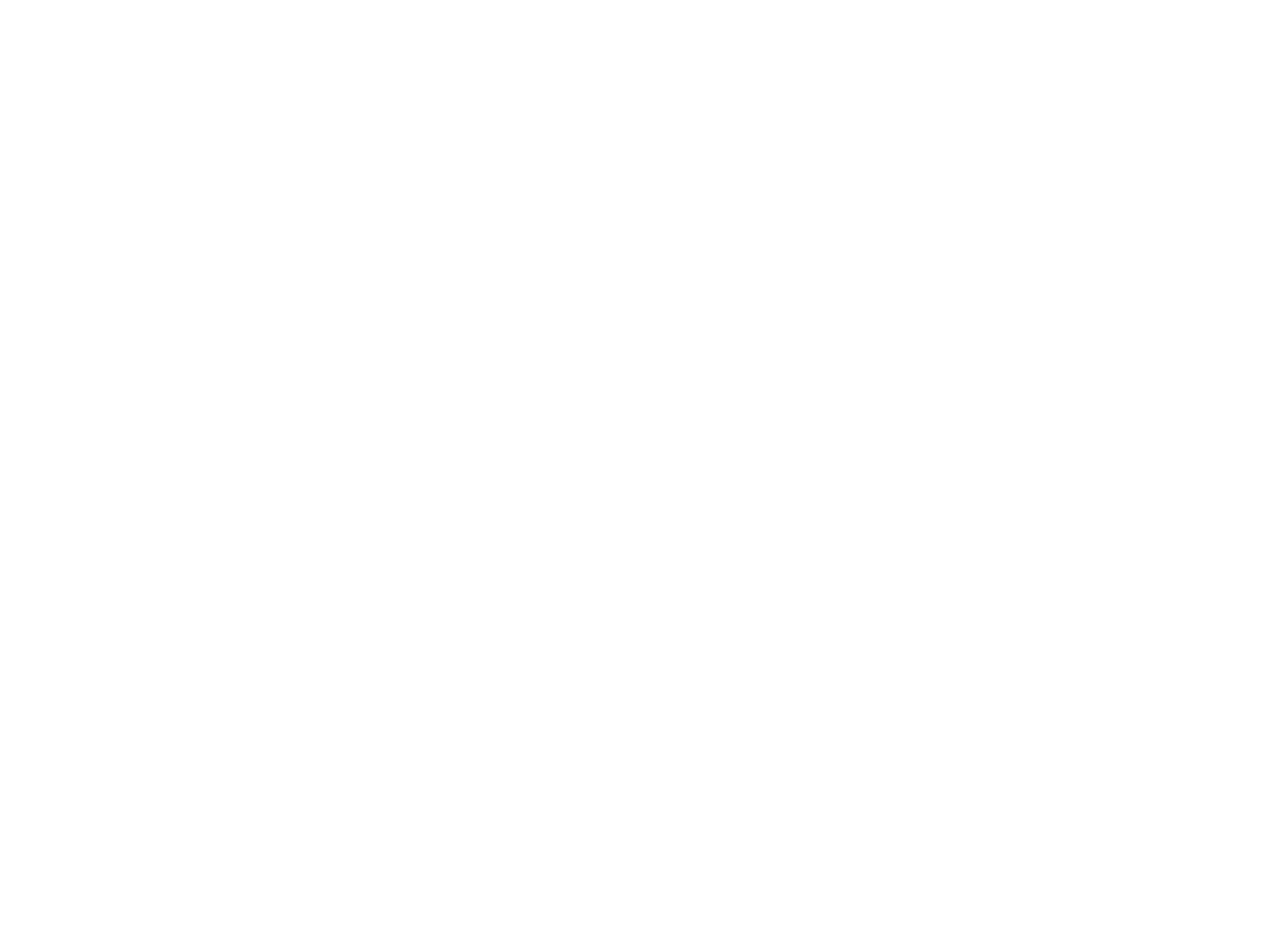
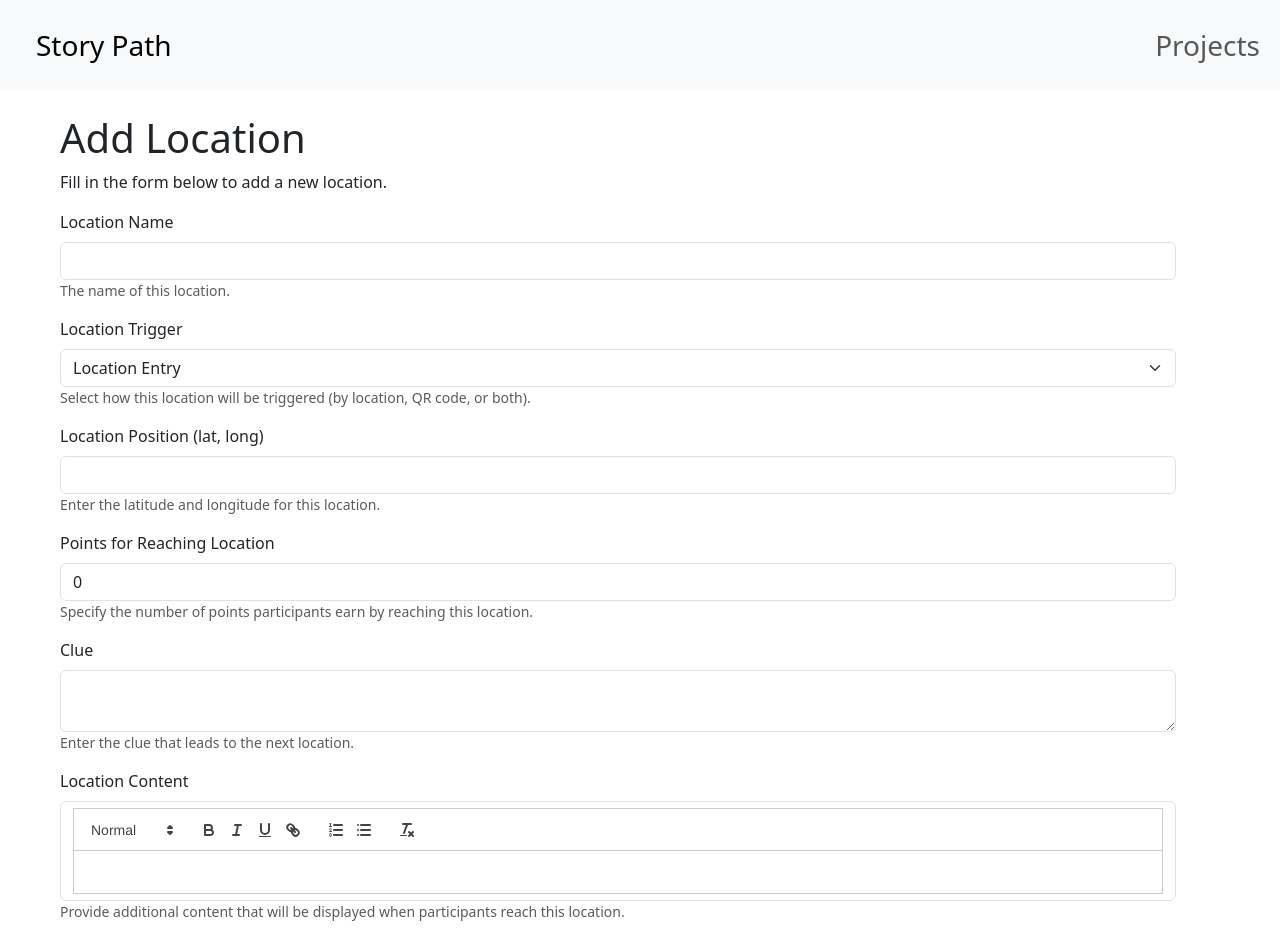
Before and after one commit to avafrohna/story-path, a React (Vite) app in the folder story-path/: page /edit-location/1 in a window 1280 px wide. Before the commit this address had no page. Shown: the top 936 px of the page. Before the commit the page ends 800 px from the top, so only its background shows below. Built offline with nearby package versions, Linux system fonts and the light colour scheme; the HTML template or start-up script is replaced by a standard one.

Commit message:
not able to create locations

```diff
--- a/story-path/src/App.jsx
+++ b/story-path/src/App.jsx
@@ -13,10 +13,10 @@ function App() {
         <Route path="/" element={<LandingPage />} />
         <Route path="/list-projects" element={<ProjectListPage />} />
         <Route path="/add-project" element={<ProjectForm />} />
-        <Route path="/edit-project/:id" element={<ProjectForm />} />
-        <Route path="/list-locations/:id" element={<LocationList />} />
-        <Route path="/add-location" element={<LocationForm />} />
-        {/*<Route path="/edit-location" element={<LocationForm />} />*/}
+        <Route path="/edit-project/:projectId" element={<ProjectForm />} />
+        <Route path="/list-locations/:projectId" element={<LocationList />} />
+        <Route path="/add-location/:projectId" element={<LocationForm />} />
+        <Route path="/edit-location/:id" element={<LocationForm />} />
         <Route path="/preview" element={<PreviewPage />} />
       </Routes>
     </Router>
--- a/story-path/src/api.js
+++ b/story-path/src/api.js
@@ -97,6 +97,7 @@ export async function updateProject(id, updates) {
  * @param {string} id - The project ID.
  * @returns {Promise<void>}
  */
+
 export async function deleteProject(id) {
   const response = await fetch(`${API_BASE_URL}/project?id=eq.${id}`, {
     method: 'DELETE',
@@ -111,7 +112,10 @@ export async function deleteProject(id) {
   }
 }
 
-// Fetch locations by project ID
+export async function createLocation(location) {
+  return apiRequest('/location', 'POST', location);
+}
+
 export async function getLocationsByProject(projectId) {
   try {
     const response = await apiRequest(`/location?project_id=eq.${projectId}`);
@@ -120,10 +124,6 @@ export async function getLocationsByProject(projectId) {
     console.error(`Error fetching locations for project ${projectId}:`, error);
     throw error;
   }
-}
-
-export async function createLocation(location) {
-  return apiRequest('/location', 'POST', location);
 }
 
 export async function updateLocation(locationId, updates) {
--- a/story-path/src/components/location-form.jsx
+++ b/story-path/src/components/location-form.jsx
@@ -16,23 +16,25 @@ function LocationForm() {
     location_position: '',
     score_points: 0,
     clue: '',
-    location_context: '',
+    location_content: '',
   });
 
   const [error, setError] = useState(null);
 
   const handleChange = (e) => {
     const { name, value } = e.target;
+    const newValue = name === 'score_points' ? parseInt(value, 10) : value;
+
     setFormData({
       ...formData,
-      [name]: value,
+      [name]: newValue,
     });
   };
 
   const handleContentChange = (content) => {
     setFormData({
       ...formData,
-      location_context: content,
+      location_content: content,
     });
   };
 
@@ -41,14 +43,20 @@ function LocationForm() {
 
     const locationData = {
       ...formData,
-      project_id: projectId,
+      project_id: parseInt(projectId, 10),
     };
 
+    console.log(projectId);
+
+    console.log("Submitting location data:", locationData);
+
     try {
-      await createLocation(locationData);
-      navigate(`/list-locations`);
+      const response = await createLocation(locationData);
+      console.log("Create Location response:", response);
+      navigate(`/list-locations/${projectId}`);
     }
     catch (err) {
+      console.error("Error creating location:", err.response || err);
       setError(`Error creating location: ${err.message}`);
     }
   };
@@ -135,7 +143,7 @@ function LocationForm() {
           <div className="mb-3">
             <label className="form-label">Location Content</label>
             <ReactQuill
-              value={formData.location_context}
+              value={formData.location_content}
               onChange={handleContentChange}
               theme="snow"
               className="form-control"
--- a/story-path/src/components/location-list.jsx
+++ b/story-path/src/components/location-list.jsx
@@ -11,11 +11,14 @@ function LocationList() {
 
   useEffect(() => {
     const fetchLocations = async () => {
+      console.log(projectId);
       try {
+        console.log(projectId);
         const locationsData = await getLocationsByProject(projectId);
         setLocations(locationsData);
       }
       catch (err) {
+        console.log(projectId);
         setError(`Error fetching locations: ${err.message}`);
       }
     };
@@ -46,7 +49,7 @@ function LocationList() {
         </h1>
 
         <div className="mt-4">
-          <Link to={`/add-location`}>
+          <Link to={`/add-location/${projectId}`}>
             <button className="btn btn-success">Add Location</button>
           </Link>
         </div>
--- a/story-path/src/components/project-form.jsx
+++ b/story-path/src/components/project-form.jsx
@@ -6,18 +6,17 @@ import Header from './header';
 
 function ProjectForm() {
   const navigate = useNavigate();
-  const { id } = useParams();
-  const isEditMode = Boolean(id);
+  const { projectId } = useParams();
+  const isEditMode = Boolean(projectId);
 
   const [formData, setFormData] = useState({
-    //id: '',
     title: '',
     description: '',
     is_published: false,
     participant_scoring: 'Not Scored',
     instructions: '',
     initial_clue: '',
-    homescreen_display: '',
+    homescreen_display: 'Display initial clue',
   });
 
   const [error, setError] = useState(null);
@@ -26,7 +25,7 @@ function ProjectForm() {
     if (isEditMode) {
       const fetchProjectData = async () => {
         try {
-          const project = await getProject(id);
+          const project = await getProject(projectId);
           setFormData({
             title: project.title || '',
             description: project.description || '',
@@ -43,7 +42,7 @@ function ProjectForm() {
       };
       fetchProjectData();
     }
-  }, [id, isEditMode]);
+  }, [projectId, isEditMode]);
 
   const handleChange = (e) => {
     const { name, value, type, checked } = e.target;
@@ -59,12 +58,13 @@ function ProjectForm() {
 
     try {
       if (isEditMode) {
-        const response = await updateProject(id, formData);
+        const response = await updateProject(projectId, formData);
         console.log("Update response:", response);
       }
       else {
         const response = await createProject(formData);
         console.log("Create response:", response);
+        console.log("New Project ID:", response[0].id);
       }
 
       navigate('/list-projects');
--- a/story-path/src/components/project-list.jsx
+++ b/story-path/src/components/project-list.jsx
@@ -23,6 +23,7 @@ function ProjectListPage() {
   }, []);
 
   const handleDelete = async (id) => {
+    console.log(id);
     try {
       await deleteProject(id);
       setProjects(projects.filter((project) => project.id !== id));
```
